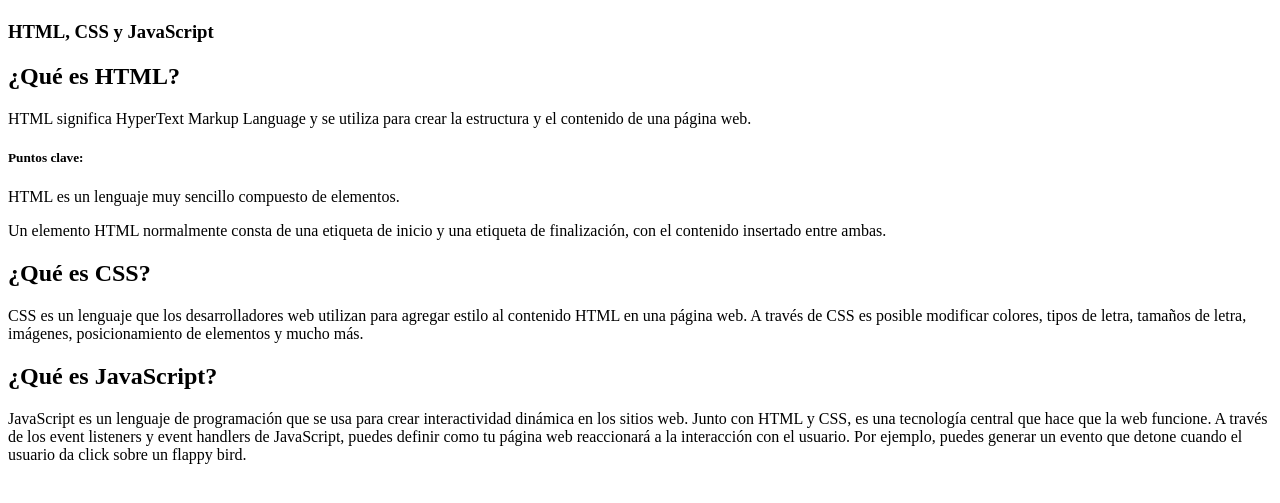
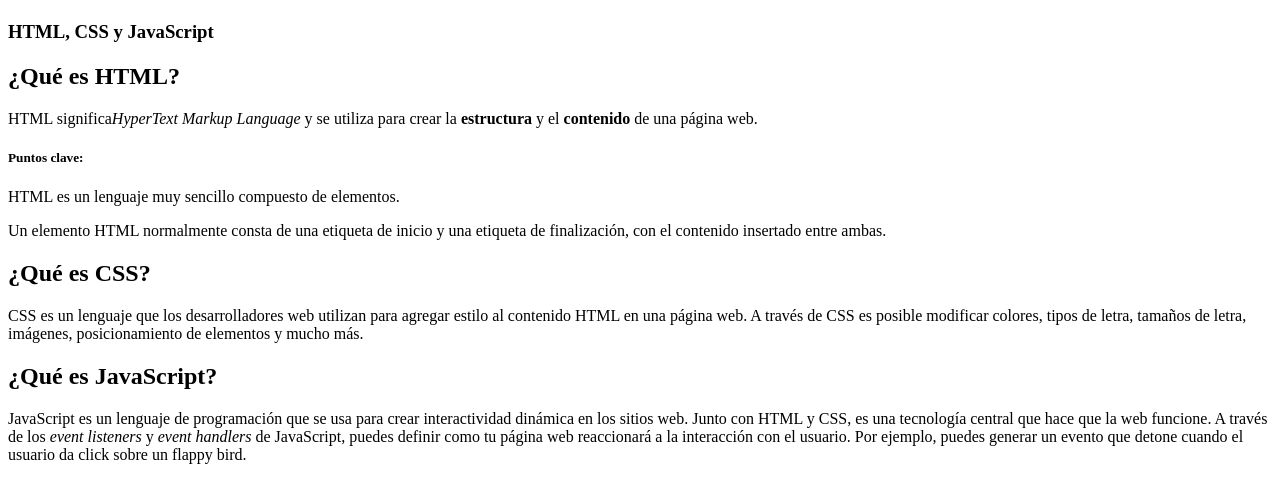
Before and after one commit to valefgr/intro-web-html-estil-text-07, a plain HTML site: page index.html in a window 1280 px wide. Shown: the part 59-562 px from the top of the page. Drawn offline with Linux system fonts and the light colour scheme.

Commit message:
agregue em

```diff
--- a/index.html
+++ b/index.html
@@ -15,10 +15,9 @@
 
    <div class="html-exp">
        <h2>¿Qué es HTML?</h2>
-       <!-- Agrega las etiquetas <em> </em> al texto: "HyperText Markup Language" -->
-       <!-- Agrega las etiquetas <strong> </strong> a la palabra "estructura" y "contenido".  -->
-       <p>HTML significa HyperText Markup Language y se utiliza para crear
-          la estructura y el contenido de una página web.</p>
+
+       <p>HTML significa<em>HyperText Markup Language</em> y se utiliza para crear
+          la<strong> estructura</strong> y el <strong> contenido</strong> de una página web.</p>
 
        <h5>Puntos clave:</h5>
        <p>HTML es un lenguaje muy sencillo compuesto de elementos.</p>
@@ -44,8 +43,8 @@
            interactividad dinámica en los sitios web. Junto con HTML y CSS, es una
            tecnología central que hace que la web funcione.
 
-           <!-- Agrega las etiquetas <em></em> a las palabras "event listeners" y "event handlers" -->
-           A través de los event listeners y event handlers de
+
+           A través de los <em>event listeners</em> y <em>event handlers</em> de
            JavaScript, puedes definir como tu página web reaccionará a la
            interacción con el usuario.
 
```
